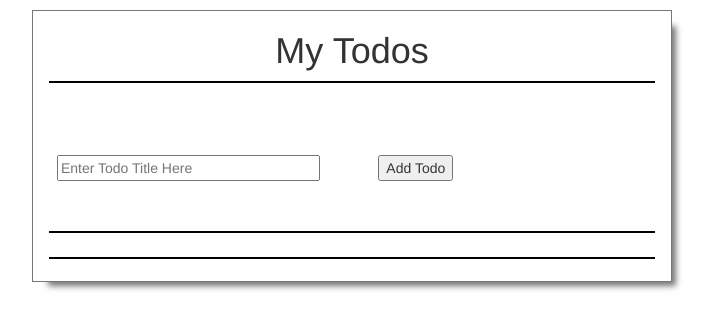
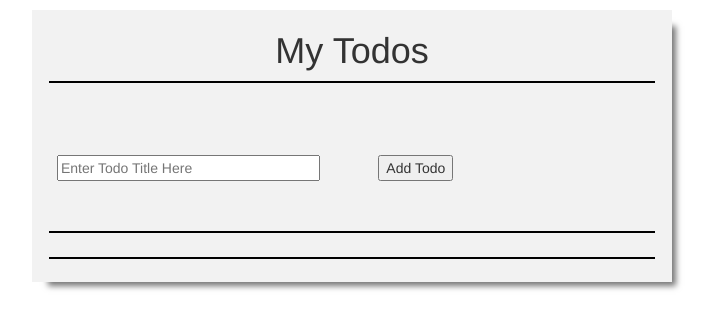
Before and after one commit to anoopk23/TodoApp, a website: page App/public/index.html in a window 1280 px wide. Shown: the whole page, without its empty margins (288-999 px from the left). Drawn offline with nearby package versions, Linux system fonts and the light colour scheme; no server answers.

Commit message:
minor css adjustments

```diff
--- a/App/public/styles.css
+++ b/App/public/styles.css
@@ -36,8 +36,8 @@ div.todoStatusDELETED {
     text-align: center;
     margin: 10px auto;
     width: 50%;
-    border: #777 solid 1px;
-
+    border: #f2f2f2 solid 1px;
+    background: #f2f2f2;
     -webkit-box-shadow: 10px 10px 6px -6px #777;
     -moz-box-shadow: 10px 10px 6px -6px #777;
     box-shadow: 10px 10px 6px -6px #777;
```
